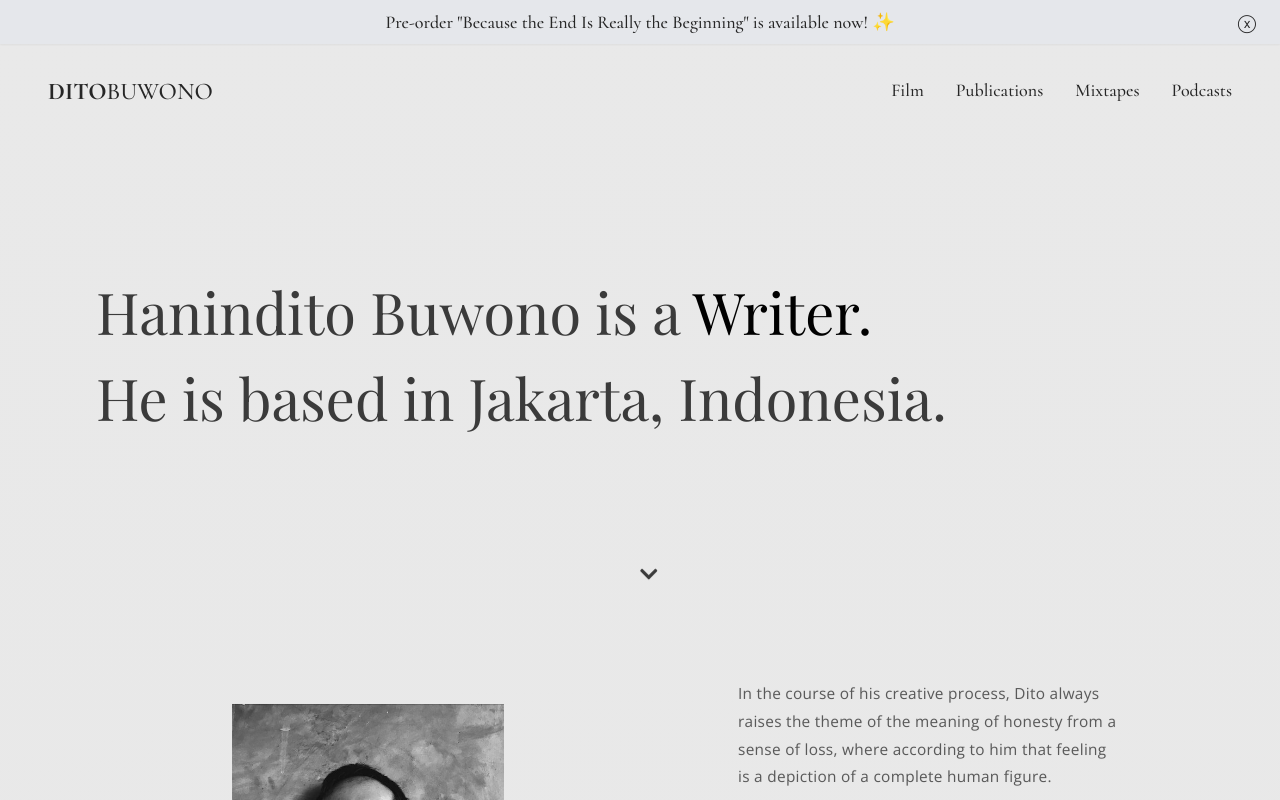
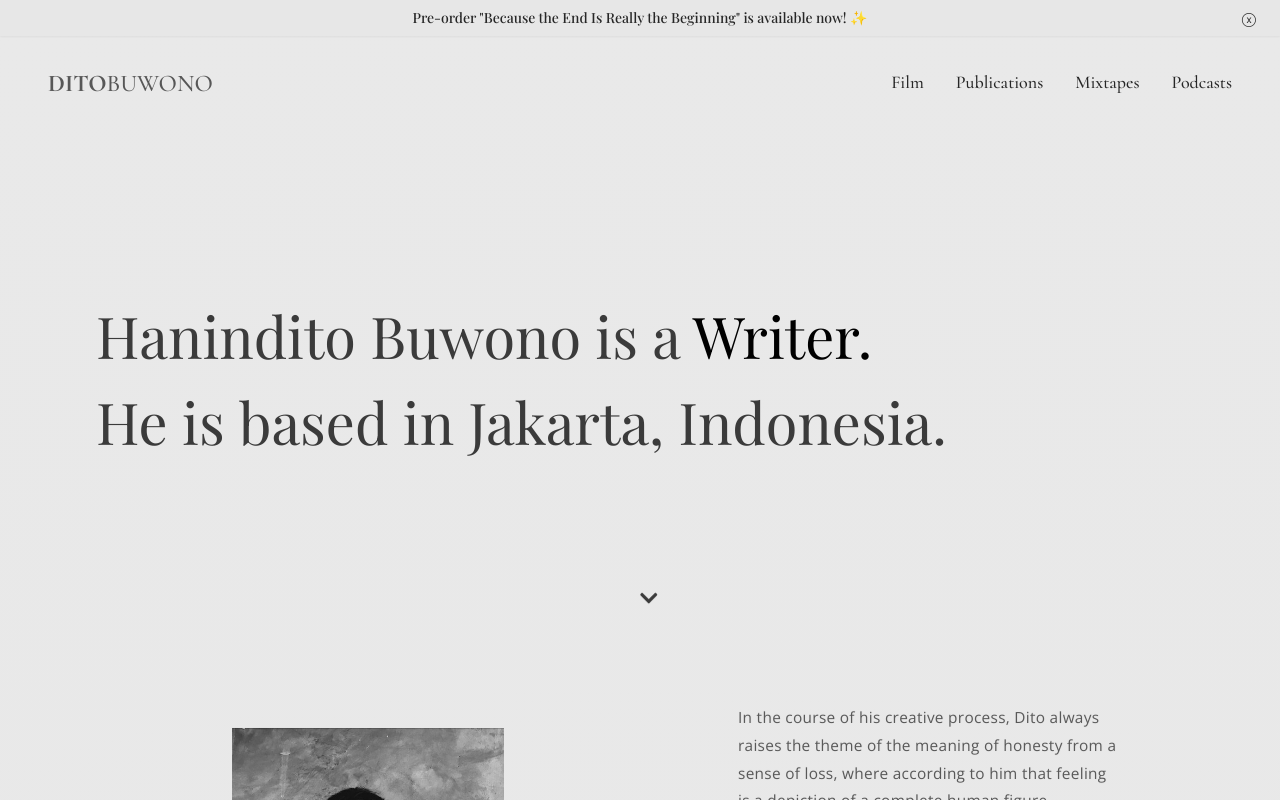
Before and after one commit to andikawilliam/ditobuwono, a Vue app: page / in a window 1280 px wide. Shown: the top 800 px of the page. Built offline with nearby package versions, Linux system fonts and the light colour scheme.

Commit message:
change notification background and font, update main text

```diff
--- a/src/App.vue
+++ b/src/App.vue
@@ -64,7 +64,7 @@ body {
   display: none;
 }
 .grayscale {
-  -webkit-filter: grayscale(30%);
-  filter: grayscale(30%);
+  -webkit-filter: grayscale(25%);
+  filter: grayscale(25%);
 }
 </style>
--- a/src/components/TheNav.vue
+++ b/src/components/TheNav.vue
@@ -6,7 +6,6 @@
     >
       <div>
         <h1
-          id="ditotext"
           class="flex md:text-2xl cursor-pointer opacity-75"
           v-on:click="goTo('#home')"
         >
@@ -105,10 +104,6 @@ header {
   transition: all 0.4s ease-in-out;
 }
 
-#ditotext {
-  opacity: 0;
-}
-
 @media screen and (max-width: 960px) {
   .header-portfolio {
     backdrop-filter: blur(1.5px);
@@ -119,7 +114,7 @@ header {
   position: fixed;
   cursor: pointer;
   height: 1em;
-  width: 1em;
+  width: 1.5em;
 }
 
 .burger-line {
--- a/src/components/TheNotification.vue
+++ b/src/components/TheNotification.vue
@@ -1,10 +1,10 @@
 <template>
   <div
-    class="w-full px-6 py-2 bg-gray-200 shadow-sm"
+    class="w-full px-6 py-2 bg-gray-ivory shadow-sm"
     v-show="notifState && notifText"
   >
     <div
-      class="relative grid grid-cols-11 text-sm font-cormorant font-medium sm:text-center lg:text-lg"
+      class="relative grid grid-cols-11 text-sm font-playfair-display font-medium sm:text-center"
     >
       <p class="col-span-10 lg:col-span-11">
         <a :href="notifLink">
--- a/src/pages/PageMain.vue
+++ b/src/pages/PageMain.vue
@@ -1,13 +1,13 @@
 <template>
-  <div class="pt-16 pb-32 md:pt-16 md:pb-40 lg:pt-40 lg:pb-24" id="home">
+  <div class="pt-16 pb-32 md:pt-16 md:pb-40 lg:pt-40 lg:pb-24 xl:pt-48" id="home">
     <div class="flex px-6 md:px-24">
       <div class="portfolios-main text-current text-center lg:text-left mx-auto">
         <div class="font-playfair-display">
-            <p class="inline cursor">
-              Hanindito Buwono is a
-              <span class="text-typed text-black"> </span>
-            </p>
-          <p>He is based in Jakarta, Indonesia.</p>
+          <p class="main-text cursor">
+            Hanindito Buwono is a
+            <span class="text-typed text-black"> </span>
+          </p>
+          <p class="main-text">He is based in Jakarta, Indonesia.</p>
         </div>
         <font-awesome-icon
           class="text-lg sm:text-xl lg:text-32xl down-notice animate-bounce"
@@ -39,7 +39,7 @@ export default Vue.extend({
   name: "PageMain",
   mounted() {
     const tl = new TimelineMax();
-    tl.to("#ditotext", { autoAlpha: 1, duration: 0.4 });
+    // tl.fromTo(".main-text", { autoAlpha: 0, y: 40 }, { autoAlpha: 1, y: 0, duration: 1, stagger: 1.5 });
     tl.to(".down-notice", { autoAlpha: 1, y: 10, duration: 0.5, delay: 0.5 });
 
     // text
@@ -54,7 +54,7 @@ export default Vue.extend({
       {
         duration: 1.5,
         repeat: 1,
-        repeatDelay: 2.2,
+        repeatDelay: 1.5,
         yoyo: true,
         text: {
           //this is the code that replaces the text
@@ -120,19 +120,6 @@ export default Vue.extend({
   color: rgba(0, 0, 0, 0.75);
 }
 
-.main-text {
-  cursor: pointer;
-  opacity: 0;
-  visibility: "hidden";
-  line-height: 1.25;
-  display: inline;
-  transition: all 0.4s ease-in-out;
-}
-
-.sub-text {
-  font-size: 2vw;
-}
-
 .down-notice {
   position: absolute;
   opacity: 0;
@@ -144,9 +131,6 @@ export default Vue.extend({
   .portfolios-main {
     font-size: 8vw;
   }
-  .main-text {
-    line-height: 1.8;
-  }
   .down-notice {
     margin-top: 15%;
   }
@@ -156,9 +140,6 @@ export default Vue.extend({
   .portfolios-main {
     width: 80%;
     font-size: 8vw;
-  }
-  .main-text {
-    line-height: 1.8;
   }
   .down-notice {
     margin-top: 15%;
--- a/src/pages/PagePortfolioMusic.vue
+++ b/src/pages/PagePortfolioMusic.vue
@@ -4,7 +4,7 @@
     <div class="relative lg:w-2/3 mx-auto">
       <div class="mixtape-grid-container w-full">
         <div
-          class="mixtape-grid row-span-1 col-span-5 grayscale"
+          class="mixtape-grid row-span-1 col-span-5 grayscale bg-gray-ivory"
           v-for="mixtape in mixtapes"
           :key="mixtape.id"
           v-bind:class="gridSpan(mixtape.rowGrid, mixtape.colGrid)"
@@ -81,7 +81,7 @@
   grid-template-columns: repeat(5, 1fr);
   grid-template-rows: repeat(5, 120px);
   grid-auto-flow: row;
-  gap: 0.5rem;
+  gap: 0.4rem;
 }
 
 .mixtape-text {
@@ -99,7 +99,7 @@
   font-weight: 500;
   border-radius: 0.1em;
   border-radius: 0.2em;
-  box-shadow: 0.5px 0.5px 3px 0px rgba(26, 26, 26, 0.596);
+  box-shadow: 0.5px 0.5px 2px 0px rgba(26, 26, 26, 0.596);
 }
 
 .mixtape-text:hover {
--- a/src/pages/PagePortfolioPodcast.vue
+++ b/src/pages/PagePortfolioPodcast.vue
@@ -1,5 +1,5 @@
 <template>
-  <div class="relative px-8 md:px-16 lg:px-20 py-32 sm:py-20 lg:py-40">
+  <div class="relative px-8 md:px-16 lg:px-20 pt-32 pb-16 sm:py-20 lg:py-40">
     <PortfolioHeading :title="title" :description="description" />
     <div class="lg:w-2/3 mx-auto">
       <div class="podcast-grid-container w-full">
--- a/src/pages/PagePortfolioWriting.vue
+++ b/src/pages/PagePortfolioWriting.vue
@@ -1,6 +1,6 @@
 <template>
   <div
-    class="relative px-8 md:px-16 pt-40 pb-12 lg:px-20 py-32 sm:py-20 lg:py-40"
+    class="relative px-8 md:px-16 pb-12 lg:px-20 py-32 sm:py-20 lg:py-40"
   >
     <PortfolioHeading :title="title" :description="description" />
     <div
--- a/tailwind.js
+++ b/tailwind.js
@@ -23,6 +23,7 @@ module.exports = {
     extend: {
       colors: {
         'gray-ivory': "#e7e7e7",
+        'dark-gray-ivory': "#e9e9e9",
         'black-onyx': "#0f0f0f",
         'gray-background': '#121217',
         'gray-dito': '#262626',
```
